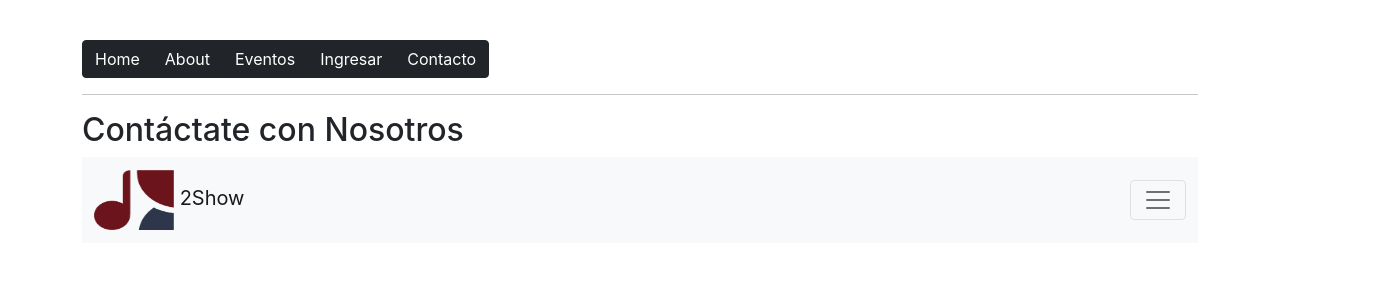
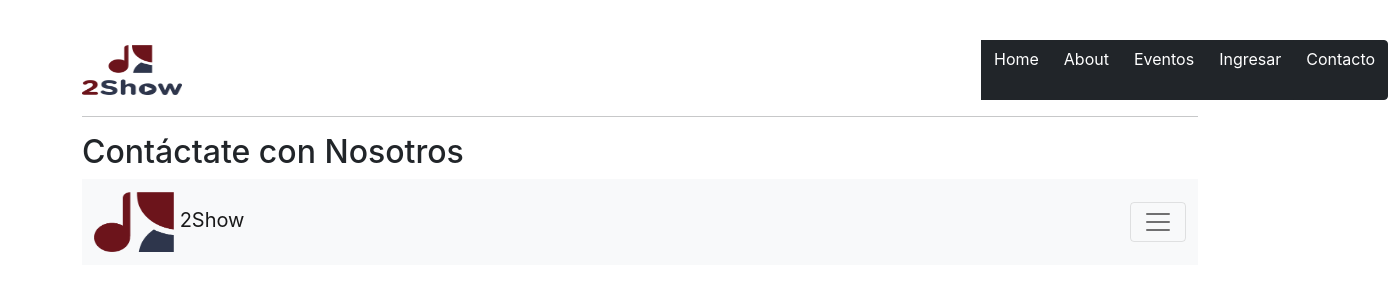
Before and after one commit to kevinmorales05/2showApp, a React (Create React App) app: page /contacto in a window 1280 px wide. Shown: the top 300 px of the page, 1388 px wide, since content can reach past the window. Built offline with nearby package versions, Linux system fonts and the light colour scheme.

Commit message:
I need to improve the menu

```diff
--- a/package.json
+++ b/package.json
@@ -7,6 +7,7 @@
     "@testing-library/react": "^11.2.5",
     "@testing-library/user-event": "^12.8.0",
     "antd": "^4.13.0",
+    "firebase": "^8.2.9",
     "react": "^17.0.1",
     "react-dom": "^17.0.1",
     "react-router-dom": "^5.2.0",
--- a/src/App.js
+++ b/src/App.js
@@ -14,6 +14,11 @@ import Eventos from './components/pages/Eventos';
 import Ingresar from './components/pages/Ingresar';
 import SingUp from './components/pages/SingUp';
 import About from './components/pages/About';
+import OthersProfile from './components/pages/OthersProfile';
+import MyProfile from './components/pages/MyProfile';
+import logo from './images/logo2ShowOriginal.png';
+
+import {Image} from 'antd';
 
 
 function App() {
@@ -21,6 +26,14 @@ function App() {
     <Router>
       <div className="container mt-3">
         <div className="btn-group mt-4">
+          <Link className="navbar-brand logo" to='/'>
+            <Image src={logo}
+            width={100}
+            height={50}
+            preview={false}
+            className="imagen"
+            />
+            </Link>
           <Link to="/" className="btn btn-dark ">
             Home
           </Link>
@@ -52,6 +65,12 @@ function App() {
           <Router path="/ingresar">
             <Ingresar />
           </Router>
+          <Router path="/myprofile">
+            <MyProfile />
+          </Router>
+          <Router path="/others">
+            <OthersProfile />
+          </Router>
 
           <Router path="/" exact>
             <Inicio />
--- a/src/components/Menu.js
+++ b/src/components/Menu.js
@@ -10,8 +10,8 @@ export default function Menu() {
                 <a className="navbar-brand" href="/">
                     <img src={logo} alt="" width="80" height="60" /> 2Show
                 </a>
-                <button class="navbar-toggler navbar-toggler-right" type="button" data-bs-toggle="collapse" data-bs-target="#identificador1" aria-controls="identificador1" aria-expanded="false" aria-label="Toggle navigation">
-                 <span class="navbar-toggler-icon"></span>
+                <button className="navbar-toggler navbar-toggler-right" type="button" data-bs-toggle="collapse" data-bs-target="#identificador1" aria-controls="identificador1" aria-expanded="false" aria-label="Toggle navigation">
+                 <span className="navbar-toggler-icon"></span>
                 </button>
 
 
--- a/src/components/pages/Ingresar.js
+++ b/src/components/pages/Ingresar.js
@@ -1,8 +1,9 @@
 import React from 'react'
+
 
 export default function Ingresar() {
     return (
-        <div>
+        <div className="container">
             <h2>Sing in</h2>
 
         </div>
--- a/src/css/App.css
+++ b/src/css/App.css
@@ -36,3 +36,6 @@
     transform: rotate(360deg);
   }
 }
+.logo {
+  margin-right: 800px;
+}
```
Also changed, not shown: src/components/firebase.js (added, +25 -0 lines), 1 other file (tests, documents, lock files or other folders).
